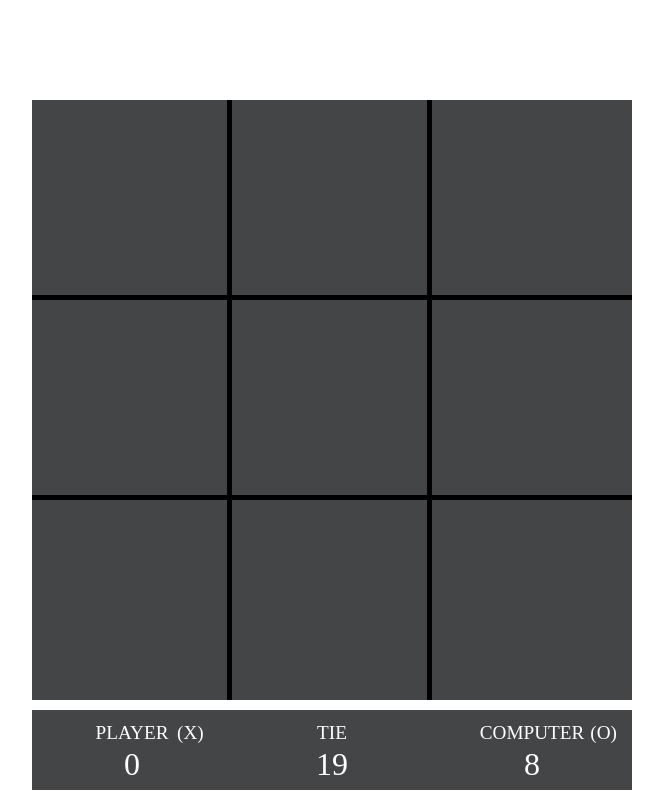
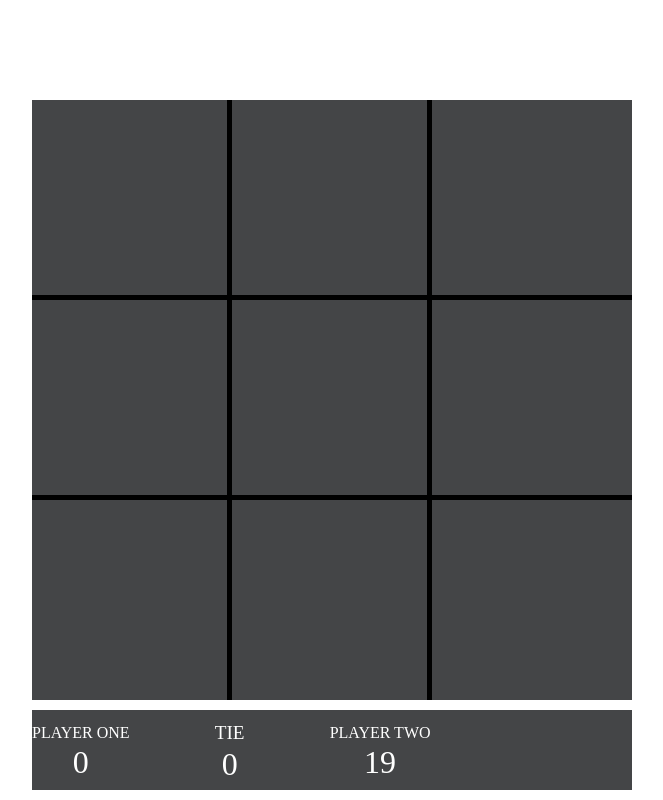
Before and after one commit to Kuksito/tic-tac-toe, a plain HTML site: page index.html in a window 1280 px wide. Shown: the whole page, without its empty margins (308-971 px from the left). Drawn offline with Linux system fonts and the light colour scheme.

Commit message:
Delete unnecessary attributes

```diff
--- a/index.html
+++ b/index.html
@@ -17,13 +17,13 @@
         <div class="cell middle-right" data-cell="5"></div>
         <div class="cell bottom-left" data-cell="6"></div>
         <div class="cell bottom-center" data-cell="7"></div>
-        <div class="cell bottom-tight" data-cell="8"></div>
+        <div class="cell bottom-right" data-cell="8"></div>
     </div>
 
     <div class="results">
-        <div class="player-result" data-player-result>PLAYER <span class="score" data-score>0</span></div>
-        <div class="tie-result" data-tie-result>TIE <span class="score" data-score>0</span></div>
-        <div class="computer-result" data-computer-result>COMPUTER <span class="score" data-score>0</span></div>
+        <div class="player-one-result"><span class="player">PLAYER ONE</span><span class="score" data-score>0</span></div>
+        <div class="tie-result">TIE <span class="score">0</span></div>
+        <div class="player-two-result"><span class="player">PLAYER TWO</span><span class="score" data-score>0</span></div>
     </div>
 </body>
 </html>
```
